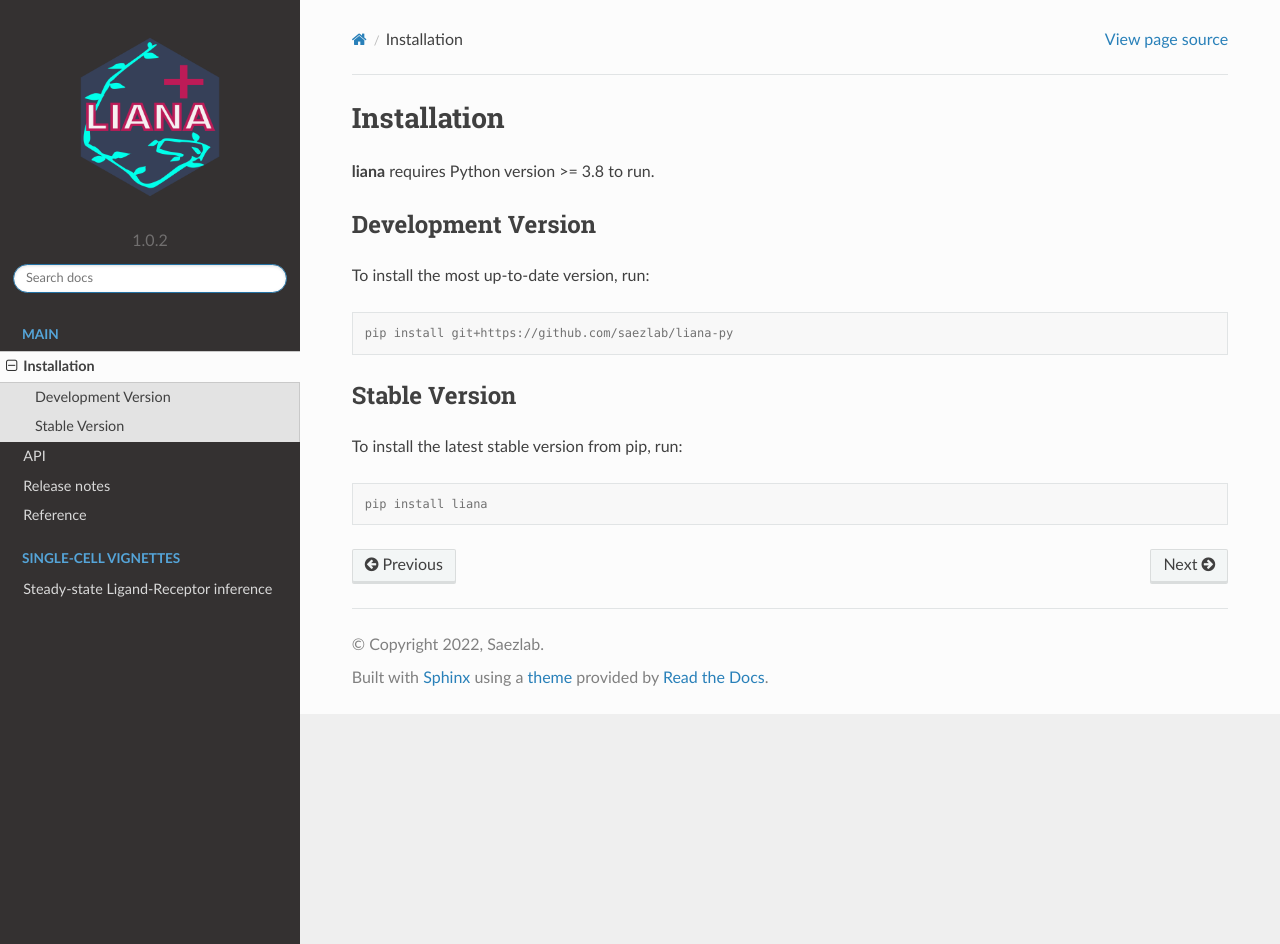
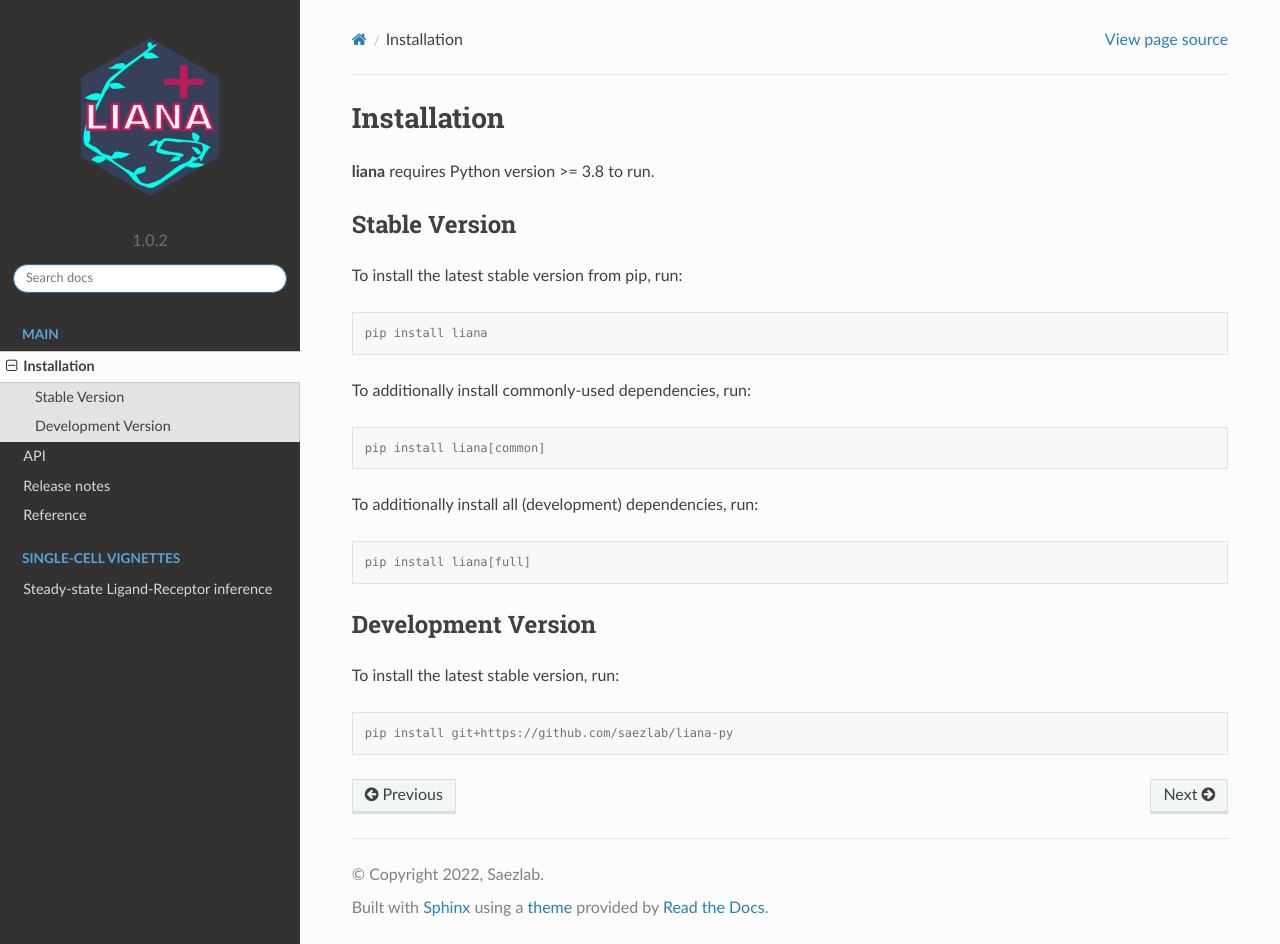
Before and after one commit to saezlab/liana-py, a Sphinx documentation site: the page built from docs/source/installation.rst, in a window 1280 px wide and 944 px high. Built offline with Sphinx 7.4.7 and the Read the Docs theme 2.0.0, drawn with Linux system fonts in a browser that asks for light colours; pages that are not in the unit, such as notebooks, are missing from menus.

Commit message:
update installation

```diff
--- a/docs/source/installation.rst
+++ b/docs/source/installation.rst
@@ -2,16 +2,6 @@ Installation
 ============
 
 **liana** requires Python version >= 3.8 to run.
-
-Development Version
--------------------
-
-To install the most up-to-date version, run:
-
-.. code-block:: console
-
-   pip install git+https://github.com/saezlab/liana-py
-
 
 Stable Version
 -------------------
@@ -21,3 +11,25 @@ To install the latest stable version from pip, run:
 .. code-block:: console
 
    pip install liana
+
+To additionally install commonly-used dependencies, run:
+
+.. code-block:: console
+
+   pip install liana[common]
+
+To additionally install all (development) dependencies, run:
+
+.. code-block:: console
+
+   pip install liana[full]
+
+
+Development Version
+-------------------
+
+To install the latest stable version, run:
+
+.. code-block:: console
+
+   pip install git+https://github.com/saezlab/liana-py
--- a/docs/source/release_notes.rst
+++ b/docs/source/release_notes.rst
@@ -1,5 +1,11 @@
 Release notes
 =============
+
+1.0.2 (05.10.2023)
+-------------------------------------------------
+- Added a small amount of noise to the nodes in `find_causalnet` to avoid obtaining multiple solutions to the same problem.
+
+- Updated `installation.rst`
 
 1.0.1 Stable Release (30.09.2023)
 -------------------------------------------------
--- a/pyproject.toml
+++ b/pyproject.toml
@@ -37,7 +37,6 @@ mofax = {version = "*", optional = true}
 corneto = {version = "0.9.1-alpha.4", optional = true}
 cvxpy = {version = "^1.2.1", optional = true}
 cylp = {version = "^0.91.5", optional = true}
-gurobipy = {version = "*", optional = true}
 
 [tool.poetry.dev-dependencies]
 pytest = ">=6.0"
```
Also changed, not shown: 1 other file.
